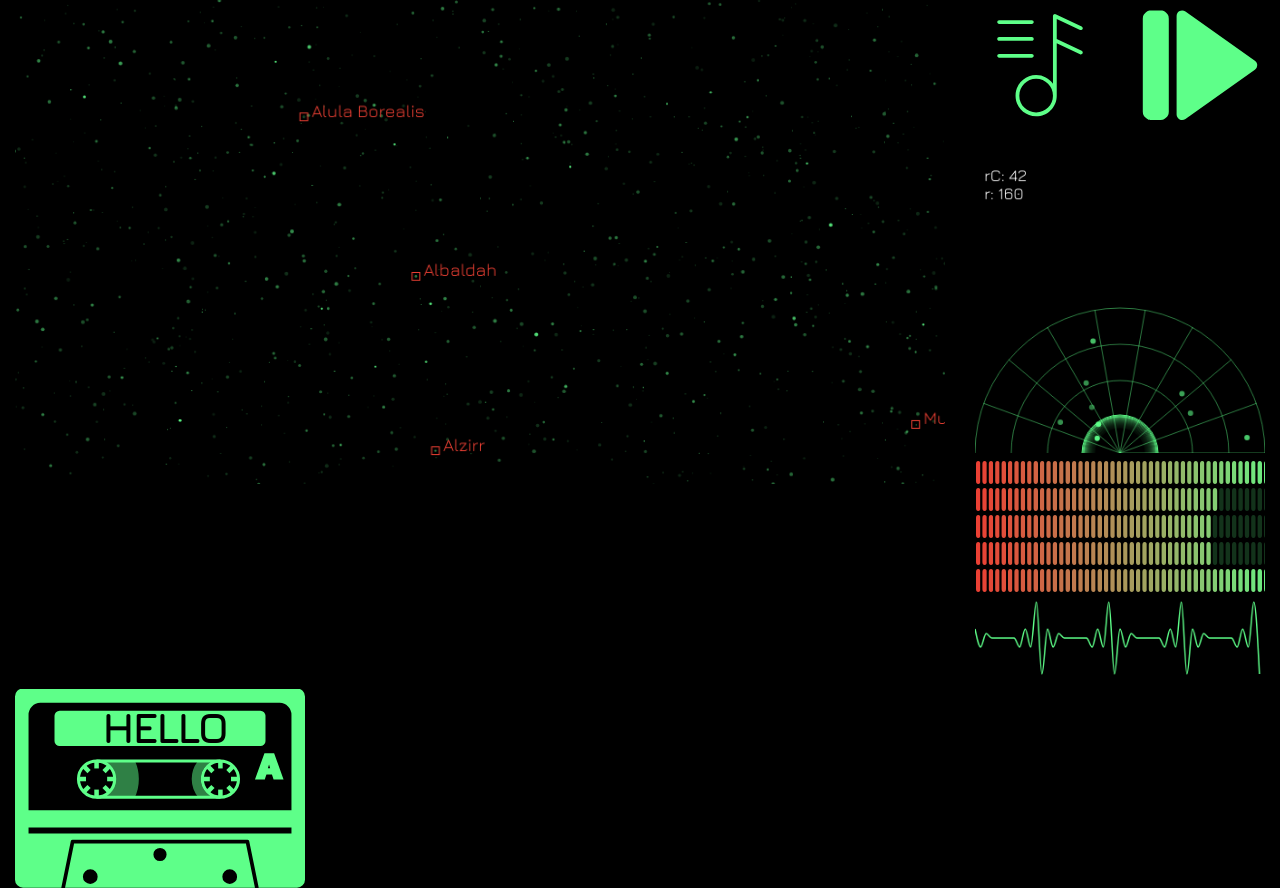
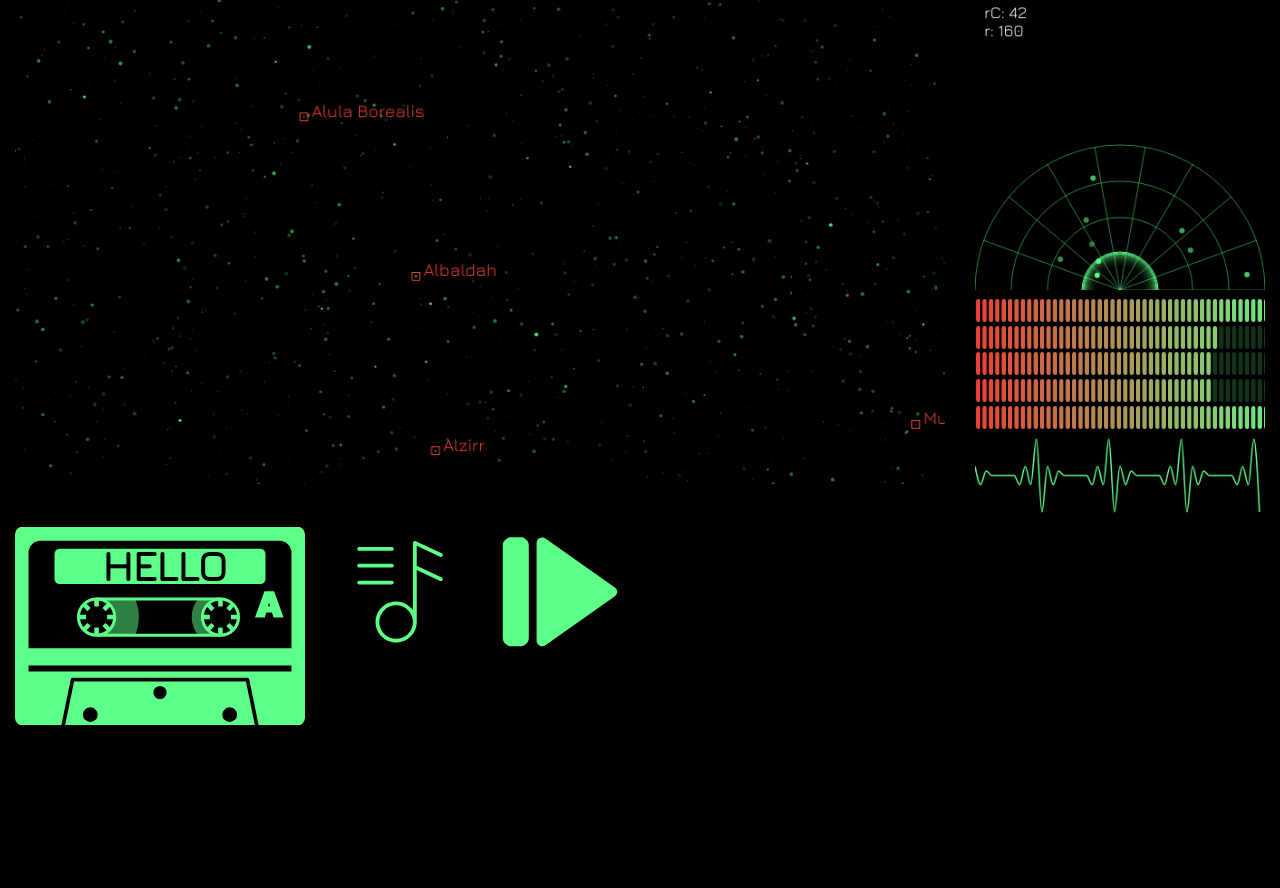
Before and after one commit to johnclary/space-dash, a React (Create React App) app: page / in a window 1280 px wide. After the commit the page ends 800 px from the top, so only its background shows below. Built offline with nearby package versions, Linux system fonts and the light colour scheme; a web font is replaced by a local one.

Commit message:
move buttons to bottom row

```diff
--- a/src/index.js
+++ b/src/index.js
@@ -22,21 +22,6 @@ const components = [
                     {
                         className: "col-3",
                         components : [
-                            {
-                                className: "row",
-                                components : [
-                                    {
-                                        name : "SvgButton", // must match react component class to be rendered
-                                        className: "col-6",
-                                        src: "notes2.svg"
-                                    },
-                                     {
-                                        name : "SvgButton", // must match react component class to be rendered
-                                        className: "col-6",
-                                        src: "playpause.svg"
-                                    },
-                                ]
-                            },
                             {
                                 className: "row",
                                 components : [
@@ -107,10 +92,29 @@ const components = [
             {
                 className: "row",
                 components : [
-
                     {
                         name : "Cassette", // rmust match react component class to be rendered
                         className: "col-3"
+                    },
+                    {
+                        className: "col-3",
+                        components: [
+                            {
+                                className: "row",
+                                components : [
+                                    {
+                                        name : "SvgButton", // must match react component class to be rendered
+                                        className: "col-6",
+                                        src: "notes2.svg"
+                                    },
+                                     {
+                                        name : "SvgButton", // must match react component class to be rendered
+                                        className: "col-6",
+                                        src: "playpause.svg"
+                                    },
+                                ]
+                            },
+                        ],
                     },
                 ],
             },
```
